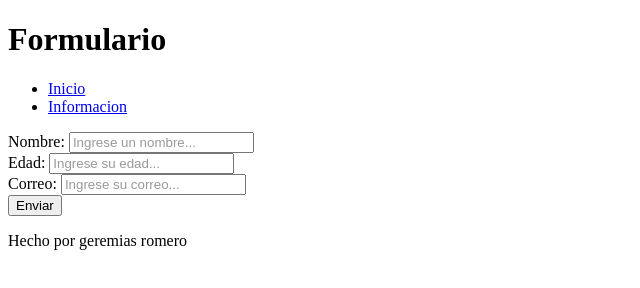
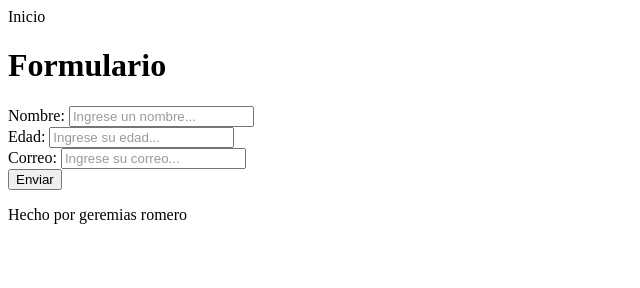
Before and after one commit to G3rrom/Pagina_web_G, a plain HTML site: page index.html in a window 1280 px wide. Shown: the whole page, without its empty margins (0-640 px from the left). Drawn offline with Linux system fonts and the light colour scheme.

Commit message:
Update index.html

```diff
--- a/index.html
+++ b/index.html
@@ -6,15 +6,10 @@
   <title>Formulario de Inicio de Sesión</title>
   <link rel="stylesheet" href="styles.css">
 </head>
+  <nav>Inicio</nav>
 <body>
   <header>
     <h1>Formulario</h1>
-    <nav>
-      <ul>
-        <li><a href="#">Inicio</a></li>
-        <li><a href="#">Informacion</a></li>
-      </ul>
-    </nav>
   </header>
   <main>
       <form id="loginForm">
```
